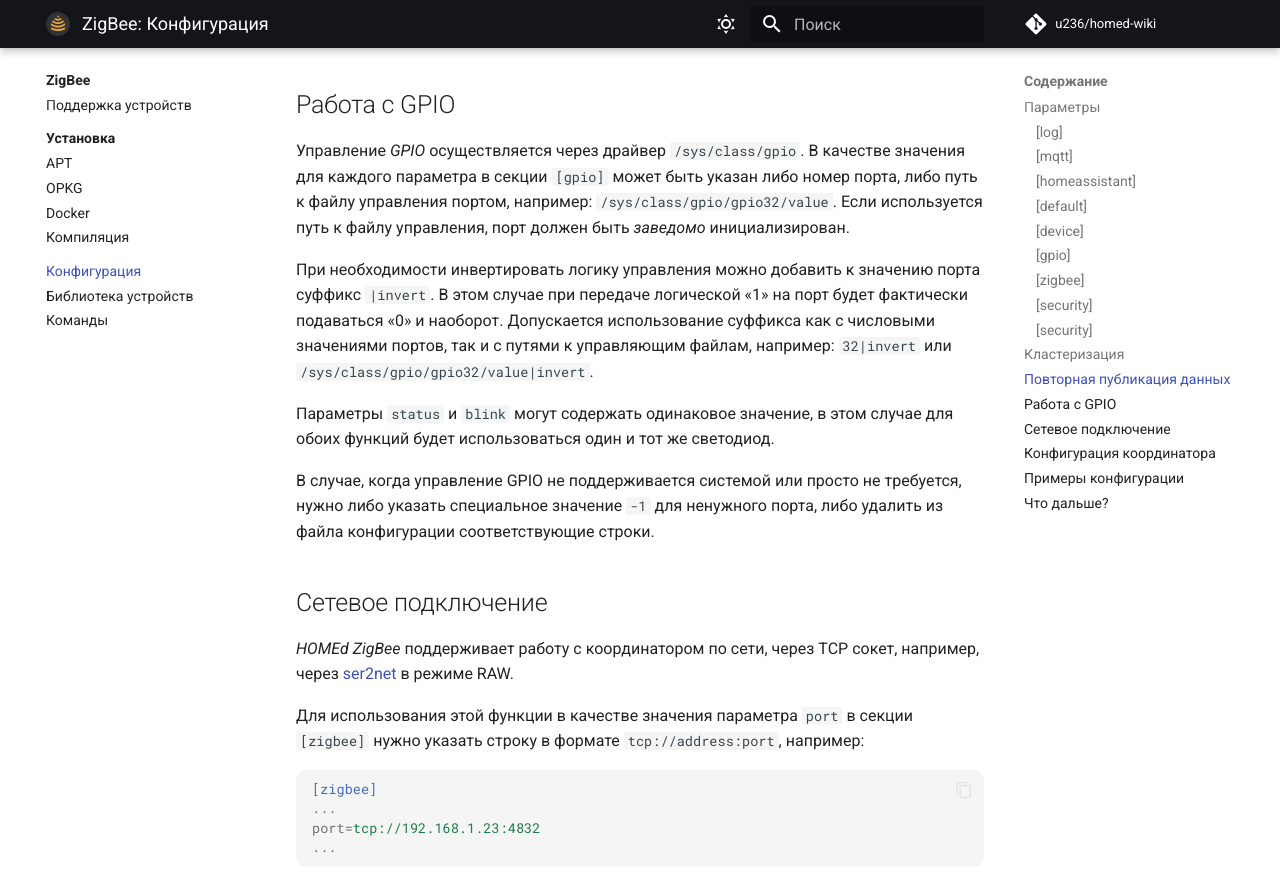
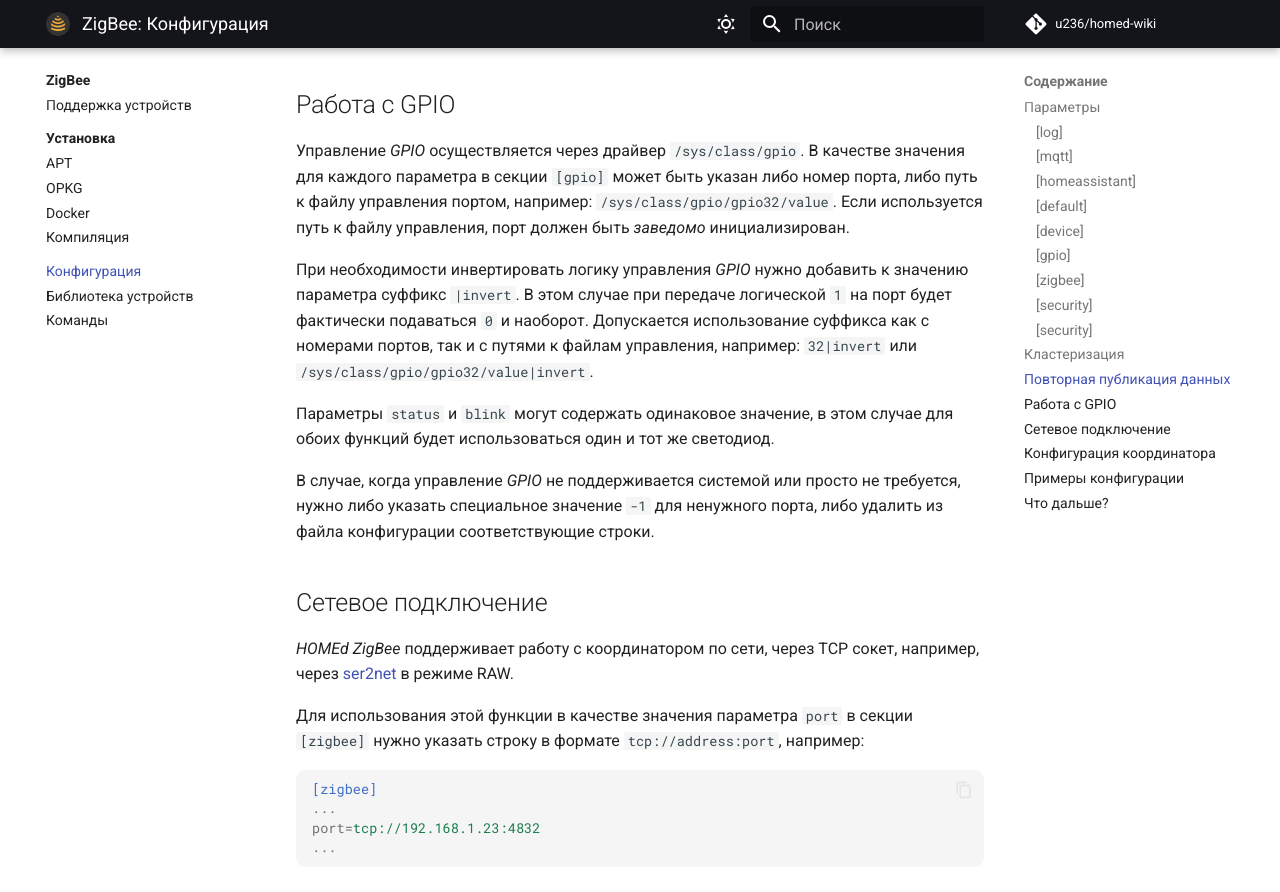
Before and after one commit to xyzroe/homed-wiki, an MkDocs documentation site: the page built from docs/zigbee/configuration.md, in a window 1280 px wide and 900 px high, scrolled down 5486 px. Shown: the top 892 px of the window. Built offline with MkDocs 1.6.1 and Material for MkDocs 9.7.7, drawn with Linux system fonts in a browser that asks for light colours; comment, search, counter and statistics services are not loaded.

Commit message:
clean up

```diff
--- a/docs/zigbee/configuration.md
+++ b/docs/zigbee/configuration.md
@@ -183,12 +183,11 @@
 
 Управление _GPIO_ осуществляется через драйвер `/sys/class/gpio`. В качестве значения для каждого параметра в секции `[gpio]` может быть указан либо номер порта, либо путь к файлу управления портом, например: `/sys/class/gpio/gpio32/value`. Если используется путь к файлу управления, порт должен быть _заведомо_ инициализирован.
 
-При необходимости инвертировать логику управления можно добавить к значению порта суффикс `|invert`. В этом случае при передаче логической «1» на порт будет фактически подаваться «0» и наоборот. Допускается использование суффикса как с числовыми значениями портов, так и с путями к управляющим файлам, например:
-`32|invert` или `/sys/class/gpio/gpio32/value|invert`.
+При необходимости инвертировать логику управления _GPIO_ нужно добавить к значению параметра суффикс `|invert`. В этом случае при передаче логической `1` на порт будет фактически подаваться `0` и наоборот. Допускается использование суффикса как с номерами портов, так и с путями к файлам управления, например: `32|invert` или `/sys/class/gpio/gpio32/value|invert`.
 
 Параметры `status` и `blink` могут содержать одинаковое значение, в этом случае для обоих функций будет использоваться один и тот же светодиод.
 
-В случае, когда управление GPIO не поддерживается системой или просто не требуется, нужно либо указать специальное значение `-1` для ненужного порта, либо удалить из файла конфигурации соответствующие строки.
+В случае, когда управление _GPIO_ не поддерживается системой или просто не требуется, нужно либо указать специальное значение `-1` для ненужного порта, либо удалить из файла конфигурации соответствующие строки.
 
 ## Сетевое подключение
 
```
